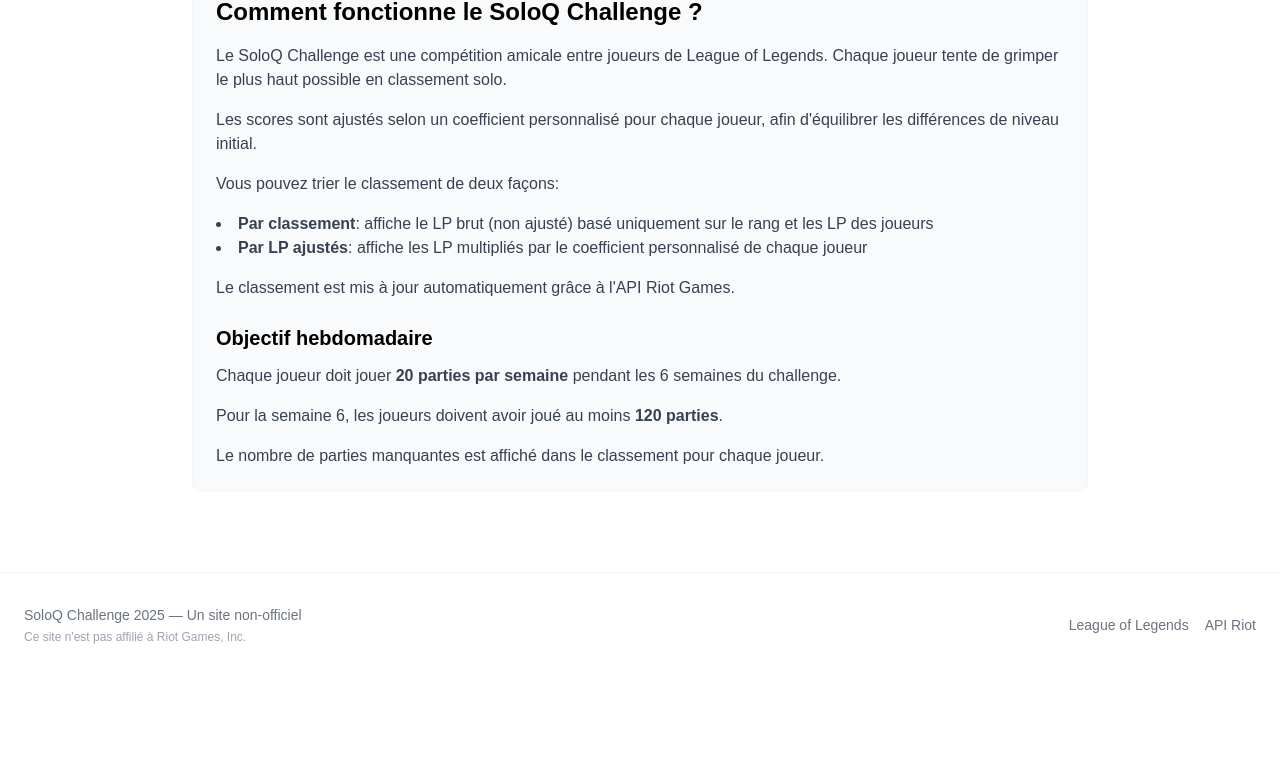
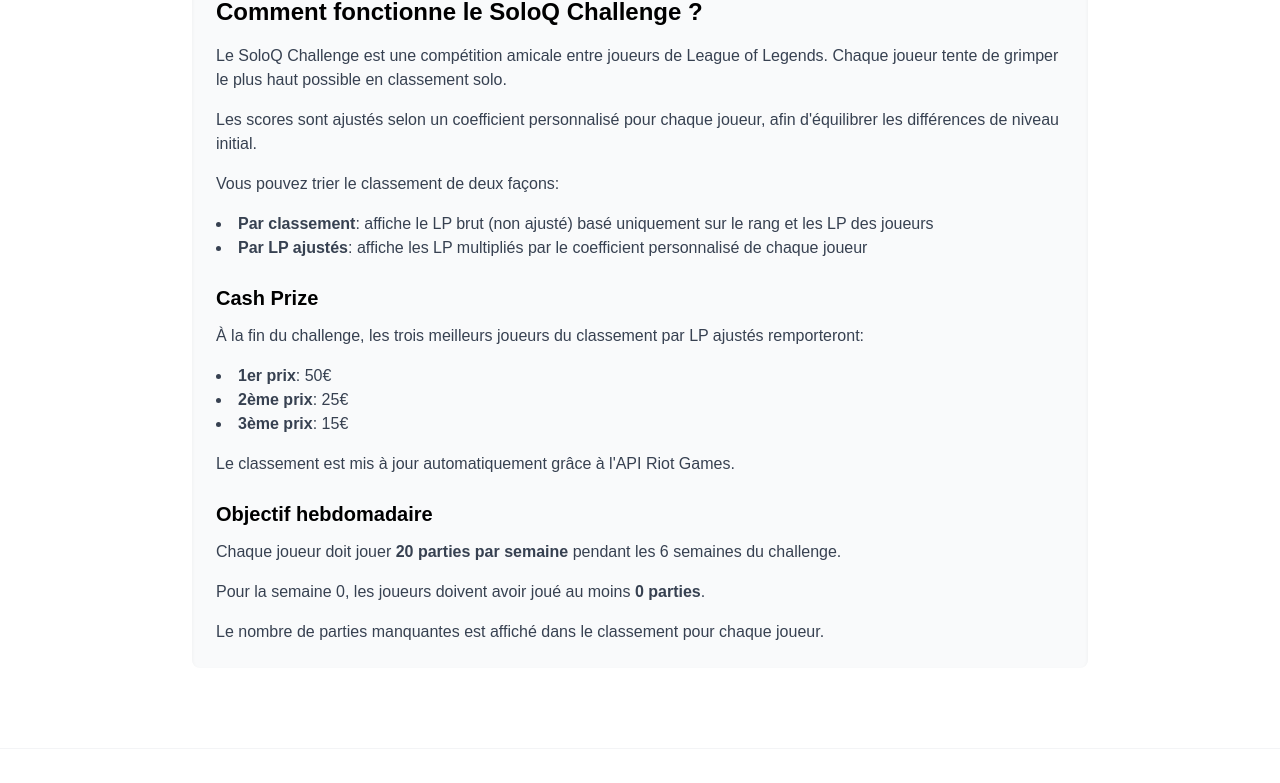
Before and after one commit to Aarkhez/SoloQChallengev3, a React (Vite) app: page / in a window 1280 px wide. Shown: the part 850-1633 px from the top of the page. Before the commit the page ends 1527 px from the top, so only its background shows below. Built offline with nearby package versions, Linux system fonts and the light colour scheme; no server answers.

Commit message:
Fix: Update challenge start date and add prize information
Updated the challenge start date and added information about the prizes for the top 3 players in the adjusted LP leaderboard.

```diff
--- a/src/components/PlayerCard.tsx
+++ b/src/components/PlayerCard.tsx
@@ -10,8 +10,9 @@ import {
   calculateAdjustedLP,
   calculateRawLP
 } from '../services/api';
-import { ExternalLink, AlertCircle } from 'lucide-react';
+import { ExternalLink, AlertCircle, Trophy } from 'lucide-react';
 import { getRemainingGames } from '../utils/timeUtils';
+import { Badge } from "@/components/ui/badge";
 
 interface PlayerCardProps {
   player: Player;
@@ -20,6 +21,12 @@ interface PlayerCardProps {
   delay?: number;
   showRawLP?: boolean;
 }
+
+const CASH_PRIZES = {
+  1: "50€",
+  2: "25€",
+  3: "15€"
+};
 
 const PlayerCard = ({ player, rank, animate = true, delay = 0, showRawLP = false }: PlayerCardProps) => {
   const [isHovered, setIsHovered] = useState(false);
@@ -45,6 +52,7 @@ const PlayerCard = ({ player, rank, animate = true, delay = 0, showRawLP = false
   const adjustedLP = calculateAdjustedLP(player);
   const rawLP = calculateRawLP(player);
   const remainingGames = getRemainingGames(gamesPlayed);
+  const hasCashPrize = !showRawLP && rank <= 3;
 
   if (isLoading) {
     return (
@@ -80,7 +88,7 @@ const PlayerCard = ({ player, rank, animate = true, delay = 0, showRawLP = false
       style={animate ? { animationDelay: `${delay * 0.1}s` } : {}}
     >
       {/* Indicateur de rang */}
-      <div className="absolute -left-4 top-1/2 transform -translate-y-1/2 bg-primary text-white font-bold text-xl h-10 w-10 flex items-center justify-center rounded-full shadow-md">
+      <div className={`absolute -left-4 top-1/2 transform -translate-y-1/2 ${hasCashPrize ? 'bg-amber-500' : 'bg-primary'} text-white font-bold text-xl h-10 w-10 flex items-center justify-center rounded-full shadow-md`}>
         {rank}
       </div>
 
@@ -88,7 +96,14 @@ const PlayerCard = ({ player, rank, animate = true, delay = 0, showRawLP = false
       <div className="ml-8 flex-grow">
         <div className="flex flex-col md:flex-row md:items-center justify-between w-full">
           <div>
-            <h3 className="text-xl font-bold tracking-tight">{pseudo}</h3>
+            <div className="flex items-center">
+              <h3 className="text-xl font-bold tracking-tight">{pseudo}</h3>
+              {hasCashPrize && (
+                <Badge className="ml-2 bg-amber-100 text-amber-800 border border-amber-200 hover:bg-amber-200">
+                  <Trophy className="h-3 w-3 mr-1" /> {CASH_PRIZES[rank as 1 | 2 | 3]}
+                </Badge>
+              )}
+            </div>
             <div className="flex items-center mt-1 space-x-2">
               {tier && playerRank ? (
                 <span className={`tier-badge ${tierClass} bg-opacity-10 border border-opacity-30 border-current`}>
--- a/src/pages/Index.tsx
+++ b/src/pages/Index.tsx
@@ -56,6 +56,17 @@ const Index = () => {
               <li><strong>Par classement</strong>: affiche le LP brut (non ajusté) basé uniquement sur le rang et les LP des joueurs</li>
               <li><strong>Par LP ajustés</strong>: affiche les LP multipliés par le coefficient personnalisé de chaque joueur</li>
             </ul>
+
+            <h3 className="text-xl font-bold mt-6 mb-3">Cash Prize</h3>
+            <p className="text-gray-700 mb-4">
+              À la fin du challenge, les trois meilleurs joueurs du classement par LP ajustés remporteront:
+            </p>
+            <ul className="list-disc list-inside text-gray-700 mb-4">
+              <li><strong>1er prix</strong>: 50€</li>
+              <li><strong>2ème prix</strong>: 25€</li>
+              <li><strong>3ème prix</strong>: 15€</li>
+            </ul>
+
             <p className="text-gray-700 mb-4">
               Le classement est mis à jour automatiquement grâce à l'API Riot Games.
             </p>
--- a/src/utils/timeUtils.ts
+++ b/src/utils/timeUtils.ts
@@ -1,6 +1,6 @@
 
 const END_DATE = new Date('2025-05-06T23:59:59');
-const START_DATE = new Date('2024-03-26T00:00:00'); // Assuming the challenge started on March 26, 2024
+const START_DATE = new Date('2025-03-25T00:00:00'); // Updated to March 25, 2025
 const WEEKS_TOTAL = 6;
 const GAMES_PER_WEEK = 20;
 
```
